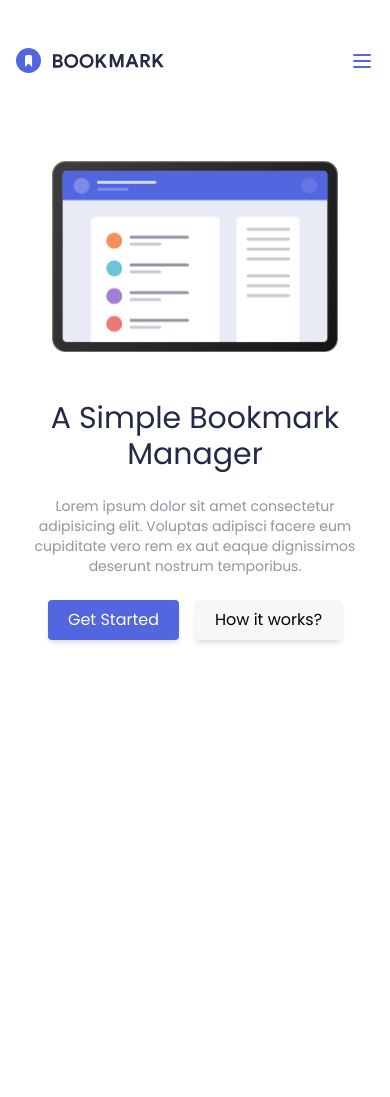
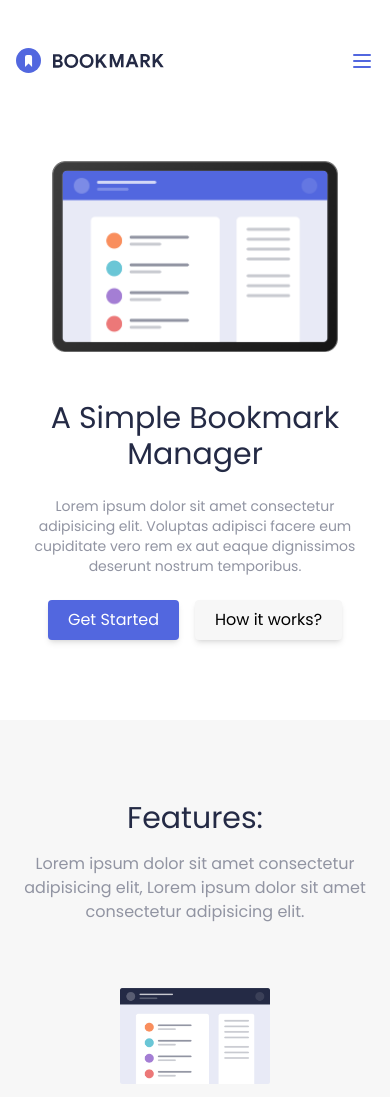
Before and after one commit to RiyadhBenhallou/bookmark-react, a React (Vite) app: page / in a window 390 px wide. Shown: the top 1097 px of the page. Before the commit the page ends 844 px from the top, so only its background shows below. Built offline with nearby package versions, Linux system fonts and the light colour scheme.

Commit message:
features section

```diff
--- a/src/App.tsx
+++ b/src/App.tsx
@@ -1,11 +1,15 @@
+import Features from "./components/Features";
 import Hero from "./components/Hero";
 
 function App() {
   return (
     <div className="">
-      <section className="relative">
+      <section className="relative mb-20 lg:mb-60">
         <Hero />
         <div className="hidden md:block absolute -bottom-12 -right-0 bg-bookmark-purple overflow-hidden rounded-l-full h-60 w-2/4"></div>
+      </section>
+      <section className="bg-bookmark-white py-20">
+        <Features />
       </section>
     </div>
   );
--- /dev/null
+++ b/src/components/FeatureTab.tsx
@@ -0,0 +1,47 @@
+import CTAButtonPrimary from "./CTAButtonPrimary";
+
+export default function FeatureTab({
+  title,
+  image,
+  buttonCta,
+  direction,
+}: {
+  title: string;
+  image: string;
+  buttonCta: string;
+  direction: string;
+}) {
+  return (
+    <div className="relative">
+      <div
+        className={`container flex flex-col md:flex-row${
+          direction === "left" ? "-reverse" : ""
+        } items-center justify-center gap-x-20 mt-16`}
+      >
+        <div className="flex flex-1 justify-center w-1/2">
+          <img
+            src={`${image}`}
+            className="w-5/6 h-5/6 md:w-3/4 md:h-3/4 lg:w-4/5 lg:h-4/5 z-10"
+            alt=""
+          />
+        </div>
+        <div className="w-1/2 flex flex-1 flex-col gap-y-6 items-center lg:items-start mt-10 md:mt-0">
+          <h2 className="text-center text-3xl text-bookmark-blue">{title}</h2>
+          <p className="text-sm text-center md:text-start text-bookmark-grey">
+            Lorem ipsum dolor sit, amet consectetur adipisicing elit. Quibusdam
+            distinctio delectus porro ipsam officiis tempore rerum ab
+          </p>
+          <CTAButtonPrimary text={buttonCta} />
+        </div>
+        {/* <div className="hidden md:block absolute -bottom-12 -left-0 bg-bookmark-purple overflow-hidden rounded-r-full h-36 lg:h-60 w-2/4"></div> */}
+      </div>
+      <div
+        className={`hidden md:block absolute -bottom-12 -${
+          direction === "left" ? "right" : "left"
+        }-0 bg-bookmark-purple overflow-hidden rounded-${
+          direction === "left" ? "l" : "r"
+        }-full h-36 lg:h-60 w-2/4`}
+      ></div>
+    </div>
+  );
+}
--- /dev/null
+++ b/src/components/Features.tsx
@@ -0,0 +1,37 @@
+import FeatureTab from "./FeatureTab";
+
+export default function Features() {
+  const features = [
+    {
+      title: "Bookmark in one click",
+      image: "/illustration-features-tab-1.png",
+      buttonCta: "Try now",
+      direction: "left",
+    },
+    {
+      title: "Intelligent search",
+      image: "/illustration-features-tab-2.png",
+      buttonCta: "Search now",
+      direction: "right",
+    },
+    {
+      title: "Share your bookmarks",
+      image: "/illustration-features-tab-3.png",
+      buttonCta: "Share now",
+      direction: "left",
+    },
+  ];
+  return (
+    <div className="mx-auto">
+      <h2 className="text-3xl text-center text-bookmark-blue">Features:</h2>
+      <p className="text-center text-bookmark-grey mt-4">
+        Lorem ipsum dolor sit amet consectetur adipisicing elit, Lorem ipsum
+        dolor sit amet consectetur adipisicing elit.
+      </p>
+      {/* Features Tabs */}
+      {features.map((f, i) => (
+        <FeatureTab key={i} {...f} />
+      ))}
+    </div>
+  );
+}
```
